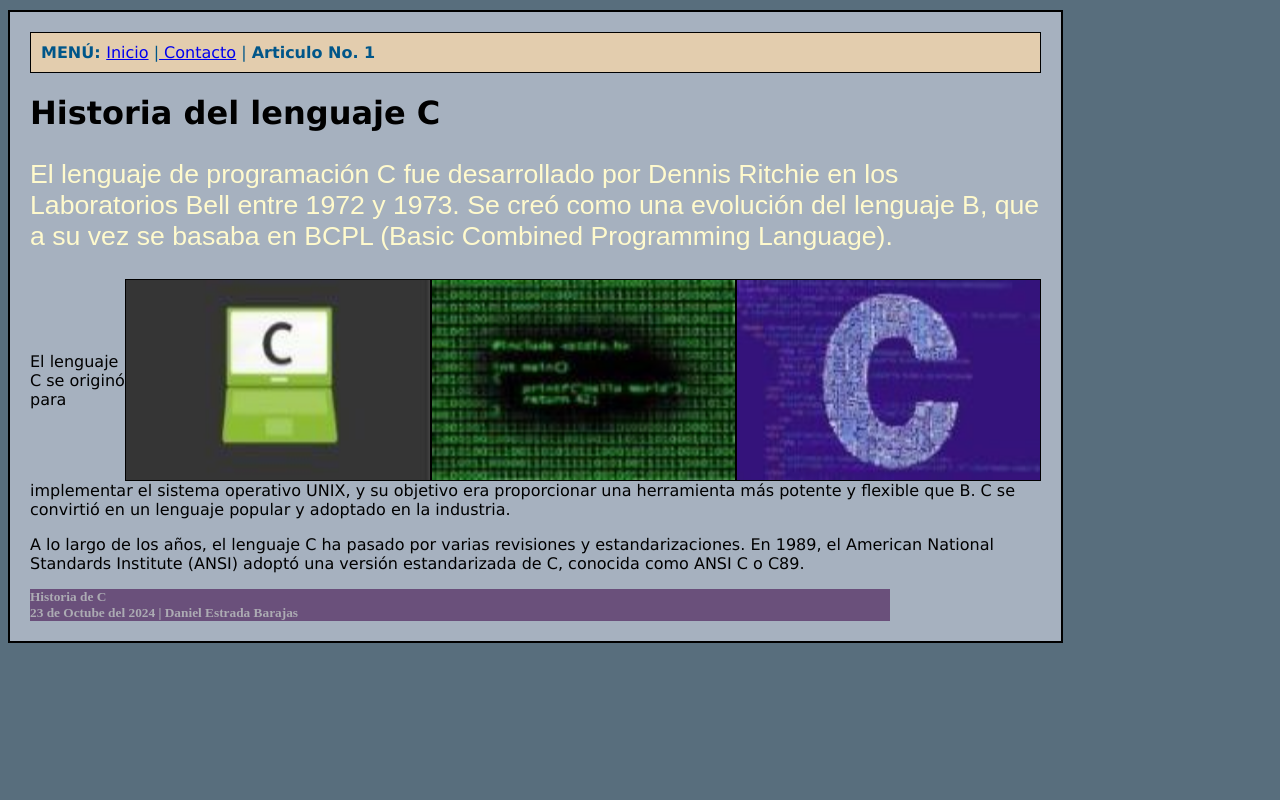
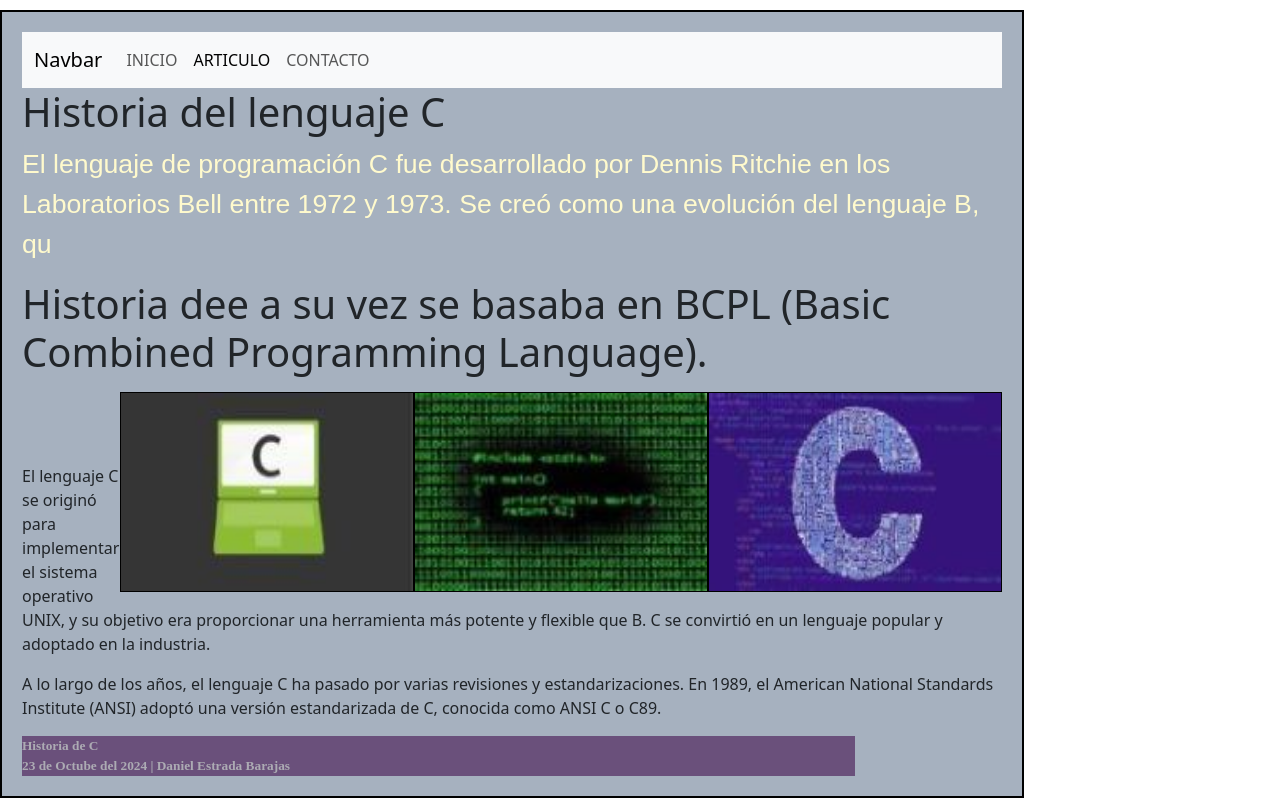
Before and after one commit to zxdanx/blog, a plain HTML site: page articulo-1.html in a window 1280 px wide. Drawn offline with nearby package versions, Linux system fonts and the light colour scheme.

Commit message:
Add files via upload

```diff
--- a/articulo-1.html
+++ b/articulo-1.html
@@ -2,26 +2,48 @@
 <html lang="en">
 
 <head>
-    <meta charset="UTF-8">
-    <meta name="viewport" content="width=device-width, initial-scale=1.0">
-    <link rel="stylesheet" href="css/estilos.css">
-    <title>Document</title>
+
+    <meta charset="utf-8">
+    <meta name="viewport" content="width=device-width, initial-scale=1">
+    <title>Blog - Inicio</title>
+    <link href="css/estilos.css" rel="stylesheet">
+    <link href="https://cdn.jsdelivr.net/npm/bootstrap@5.3.3/dist/css/bootstrap.min.css" rel="stylesheet" integrity="sha384-QWTKZyjpPEjISv5WaRU9OFeRpok6YctnYmDr5pNlyT2bRjXh0JMhjY6hW+ALEwIH" crossorigin="anonymous">
+
 </head>
 
 <body>
-    <div id="contenedor">
-        <div id="menu">
-            <b>MENÚ: </b>
-            <a href="index.html">Inicio</a>
-            |<a href="contacto.html"> Contacto</a>
-            | <b>Articulo No. 1</b>
+<div id="contenedor">
+    <nav class="navbar navbar-expand-lg bg-body-tertiary">
+        <div class="container-fluid">
+            <a class="navbar-brand" href="#">Navbar</a>
+            <button class="navbar-toggler" type="button" data-bs-toggle="collapse"
+                data-bs-target="#navbarSupportedContent" aria-controls="navbarSupportedContent"
+                aria-expanded="false" aria-label="Toggle navigation">
+                <span class="navbar-toggler-icon"></span>
+            </button>
+            <div class="collapse navbar-collapse" id="navbarSupportedContent">
+                <ul class="navbar-nav me-auto mb-2 mb-lg-0">
+                    <li class="nav-item">
+                        <a class="nav-link" href="index.html">INICIO</a>
+                    </li>
+                    <li class="nav-item">
+                        <a class="nav-link active" aria-current="page" href="articulo-1.html">ARTICULO</a>
+                    </li>
+                    <li class="nav-item">
+                        <a class="nav-link" href="contacto.html">CONTACTO</a>
+                    </li>
+                </ul>
+            </div>
         </div>
-        <div id="zona-encabezado">
-            <h1 id="h1">Historia del lenguaje C</h1>
+        <script src="https://cdn.jsdelivr.net/npm/bootstrap@5.3.3/dist/js/bootstrap.bundle.min.js" integrity="sha384-YvpcrYf0tY3lHB60NNkmXc5s9fDVZLESaAA55NDzOxhy9GkcIdslK1eN7N6jIeHz" crossorigin="anonymous"></script>
+
+    </nav>
+        <div id="zona-encabezado"><h1>Historia del lenguaje C</h1>
             <p class="texto-encabezado">
                 El lenguaje de programación C fue desarrollado por Dennis Ritchie
                 en los Laboratorios Bell entre 1972 y 1973. Se creó como una evolución
-                del lenguaje B, que a su vez se basaba en BCPL (Basic Combined Programming Language).
+                del lenguaje B, qu
+            <h1 id="h1">Historia dee a su vez se basaba en BCPL (Basic Combined Programming Language).
             </p>
         </div>
 
@@ -50,6 +72,7 @@
             23 de Octube del 2024 | Daniel Estrada Barajas
         </div>
     </div>
+
 </body>
 
 </html>
```
Also changed, not shown: contacto.html (+38 -9 lines), index.html (+33 -10 lines).
